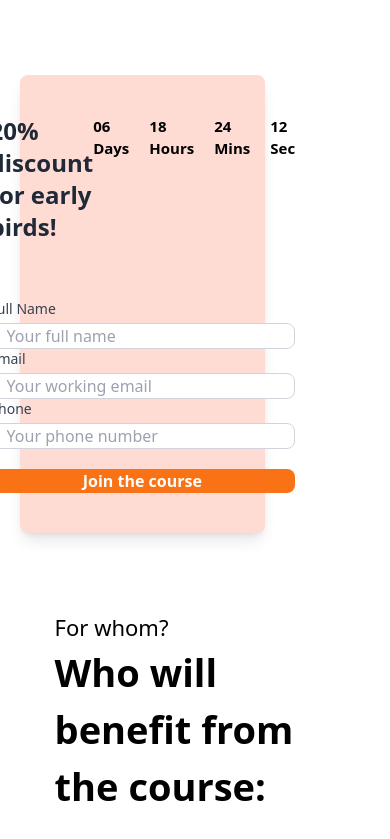
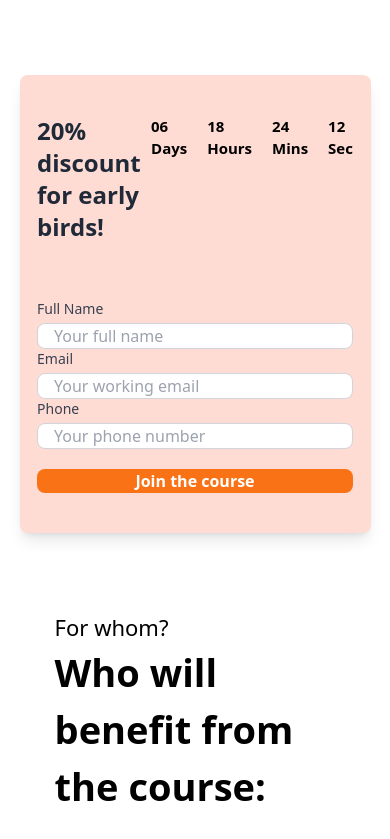
Before and after one commit to Bushra-2024/Exam-Project, a website: page src/course.html in a window 390 px wide. Shown: the part 4429-5268 px from the top of the page. Drawn offline with Linux system fonts and the light colour scheme.

Commit message:
touch up to course branch

```diff
--- a/src/course.html
+++ b/src/course.html
@@ -156,7 +156,7 @@
     </section>
 
     <section class="lg:flex items-center justify-center my-[20%] px-[5%] lg:px-0">
-        <div class="bg-[#FEDBD3] lg:w-[80%] w-[70%] shadow-lg rounded-lg py-10 flex items-center justify-center px-[5%] lg:px-10">
+        <div class="bg-[#FEDBD3] lg:w-[80%] w-[95%] shadow-lg rounded-lg py-10 flex items-center justify-center px-[5%] lg:px-10">
             <div>
                 <div class="flex justify-between mb-10">
                     <h2 class="text-2xl font-bold text-gray-800 mb-4">20% discount for early birds!</h2>
```
